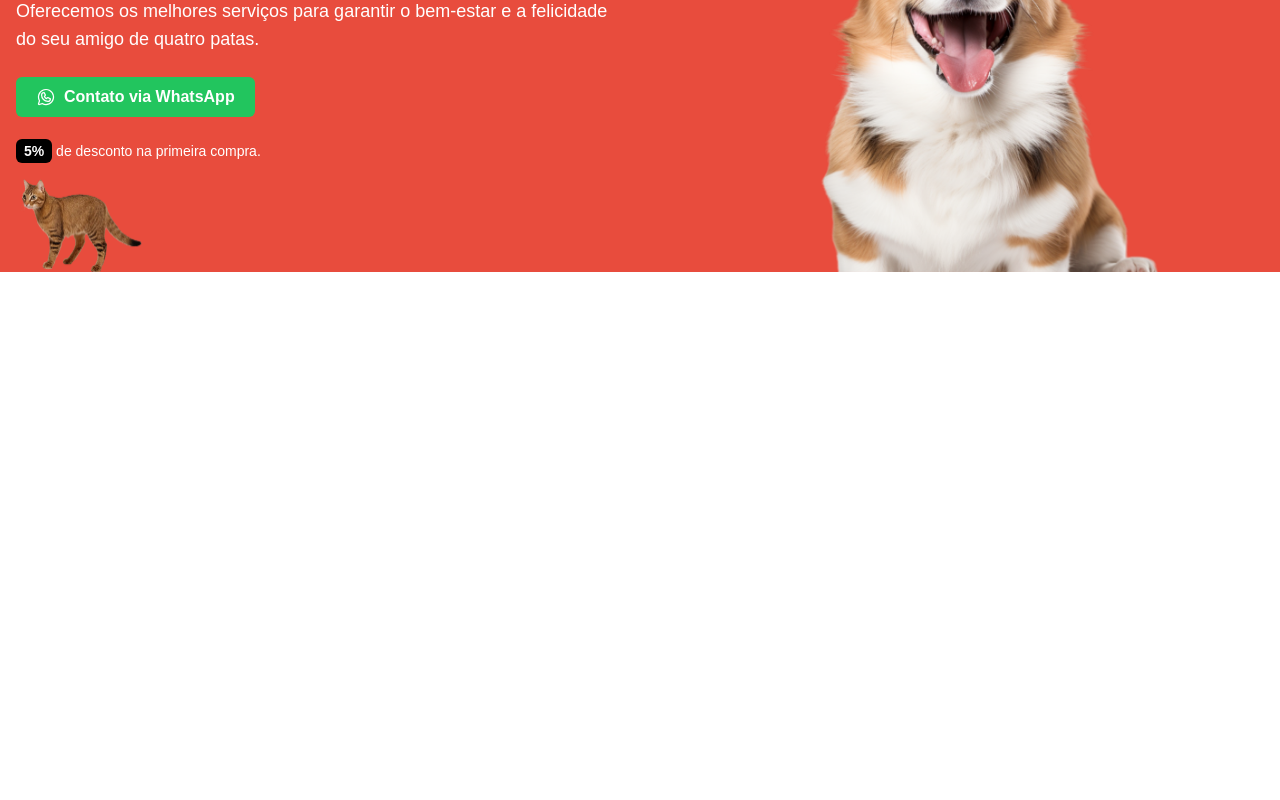
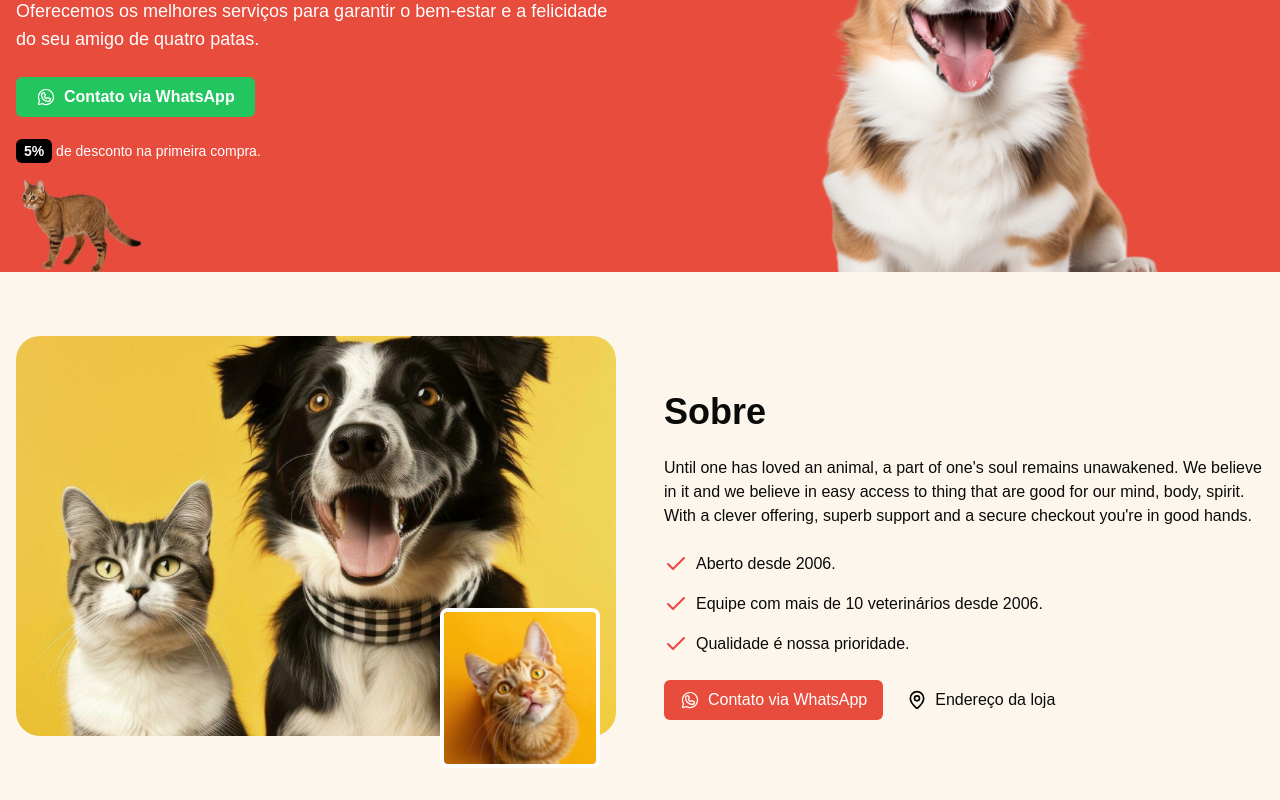
Before and after one commit to darlinton2000/react_petshop, a Next.js app: page / in a window 1280 px wide. Shown: the part 235-1035 px from the top of the page. Before the commit the page ends 800 px from the top, so only its background shows below. Built offline with nearby package versions, Linux system fonts and the light colour scheme.

Commit message:
feat: component about

```diff
--- /dev/null
+++ b/src/app/_components/about.tsx
@@ -0,0 +1,75 @@
+import Image from "next/image";
+import about1Img from '../../../public/images/about-1.png'
+import about2Img from '../../../public/images/about-2.png'
+import { Check, MapPin } from "lucide-react";
+import { WhatsappLogo } from "@phosphor-icons/react/dist/ssr"
+
+export function About() {
+    return (
+        <section className="bg-[#FDF6EC] py-16">
+            <div className="container px-4 mx-auto">
+                <div className="grid grid-cols-1 lg:grid-cols-2 gap-12 items-center">
+                    <div className="relative">
+                        <div className="relative w-full h-[400px] rounded-3xl overflow-hidden">
+                            <Image
+                                src={about1Img}
+                                alt="Foto do cachorro"
+                                fill
+                                quality={100}
+                                className="object-cover hover:scale-110 duration-300"
+                                priority
+                            />
+                        </div>
+                        <div className="absolute w-40 h-40 right-4 -bottom-8 border-4 overflow-hidden rounded-lg border-white">
+                            <Image
+                                src={about2Img}
+                                alt="Foto do cachorro 2"
+                                fill
+                                quality={100}
+                                priority
+                            />
+                        </div>
+                    </div>
+                    <div className="space-y-6 mt-10">
+                        <h2 className="text-4xl font-bold">Sobre</h2>
+                        <p>
+                            Until one has loved an animal, a part of one's soul remains unawakened. We believe in it and we
+                            believe in easy access to thing that are good for our mind, body, spirit. With a clever
+                            offering, superb support and a secure checkout you're in good hands.
+                        </p>
+                        <ul className="space-y-4">
+                            <li className="flex items-center gap-2">
+                                <Check className="text-red-500" />
+                                Aberto desde 2006.
+                            </li>
+                            <li className="flex items-center gap-2">
+                                <Check className="text-red-500" />
+                                Equipe com mais de 10 veterinários desde 2006.
+                            </li>
+                            <li className="flex items-center gap-2">
+                                <Check className="text-red-500" />
+                                Qualidade é nossa prioridade.
+                            </li>
+                        </ul>
+                        <div className="flex gap-2">
+                            <a
+                                href="#"
+                                className="bg-[#E84C3D] text-white flex items-center justify-center w-fit gap-2 px-4 py-2 rounded-md"
+                            >
+                                <WhatsappLogo className="w-5 h-5 text-white" />
+                                Contato via WhatsApp
+                            </a>
+                            <a
+                                href="#"
+                                className="flex items-center w-fit gap-2 px-4 py-2 rounded-md"
+                            >
+                                <MapPin className="w-5 h-5 text-black" />
+                                Endereço da loja
+                            </a>
+                        </div>
+                    </div>
+                </div>
+            </div>
+        </section>
+    )
+}
--- a/src/app/page.tsx
+++ b/src/app/page.tsx
@@ -1,9 +1,11 @@
-import {Hero} from "@/app/_components/hero";
+import { Hero } from "@/app/_components/hero";
+import { About } from "@/app/_components/about";
 
 export default function Home() {
   return(
       <main>
           <Hero />
+          <About />
       </main>
   )
 }
```
